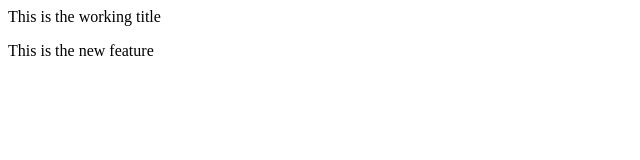
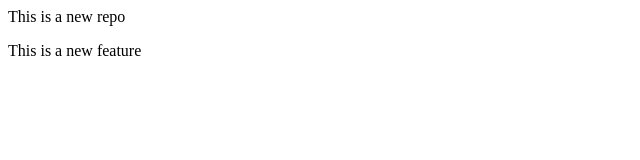
Before and after one commit to revanth8903/localrepo, a plain HTML site: page index.html in a window 1280 px wide. Shown: the full height of the page, 0-640 px from the left. Drawn offline with Linux system fonts and the light colour scheme.

Commit message:
Add new feature

```diff
--- a/index.html
+++ b/index.html
@@ -1,3 +1,3 @@
-<p>This is the working title</p>
+<p>This is a new repo</p>
 
-<p>This is the new feature </p>
+<p>This is a new feature </p>
```
